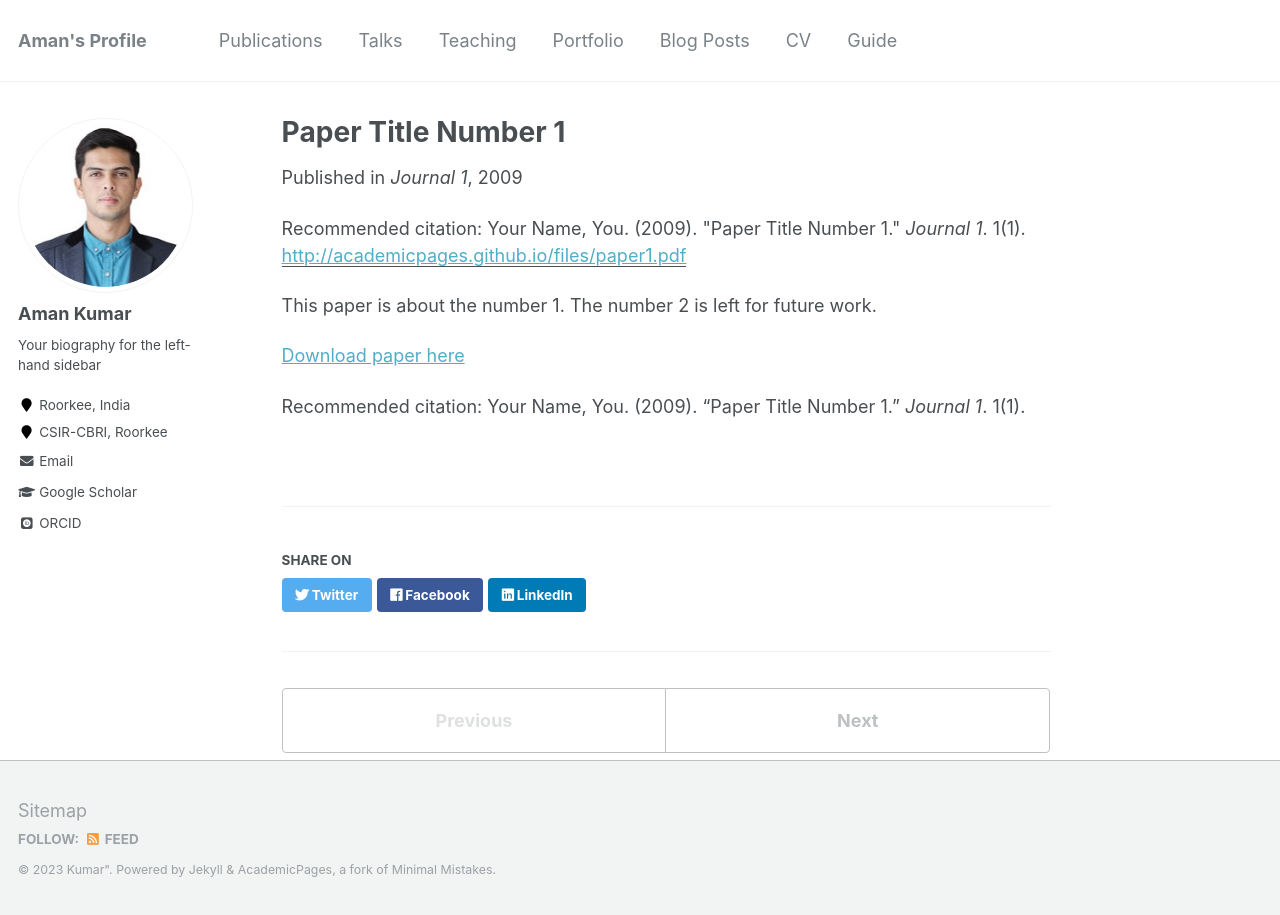
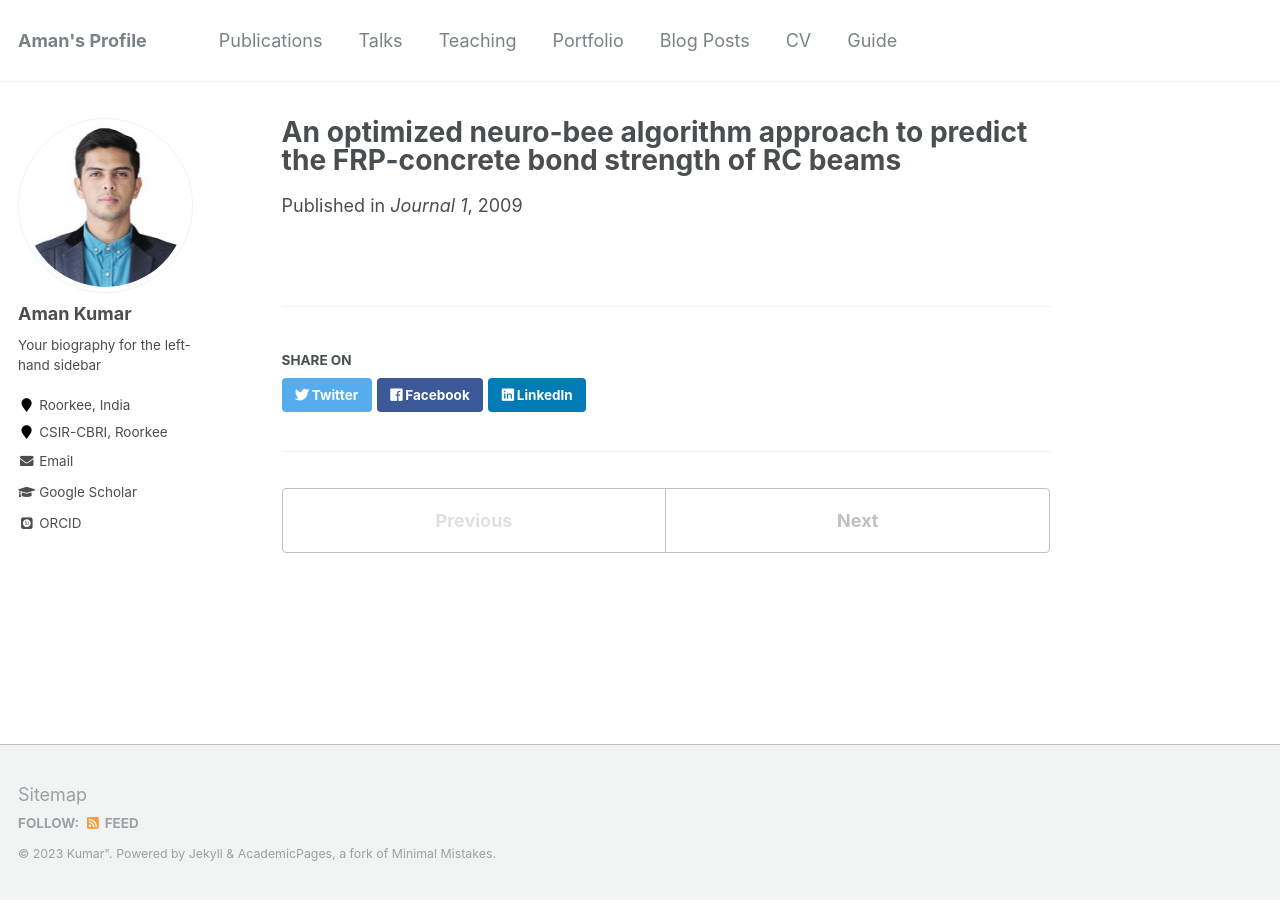
Before and after one commit to mndhiman55/profile, a Jekyll site: the page built from _publications/2009-10-01-paper-title-number-1.md, in a window 1280 px wide. Built offline with Jekyll 4.4.1, drawn with Linux system fonts in a browser that asks for light colours; some web fonts are replaced.

Commit message:
Update 2009-10-01-paper-title-number-1.md

```diff
--- a/_publications/2009-10-01-paper-title-number-1.md
+++ b/_publications/2009-10-01-paper-title-number-1.md
@@ -1,15 +1,9 @@
 ---
-title: "Paper Title Number 1"
+title: "An optimized neuro-bee algorithm approach to predict the FRP-concrete bond strength of RC beams"
 collection: publications
 permalink: /publication/2009-10-01-paper-title-number-1
 excerpt: 'This paper is about the number 1. The number 2 is left for future work.'
 date: 2009-10-01
 venue: 'Journal 1'
-paperurl: 'http://academicpages.github.io/files/paper1.pdf'
-citation: 'Your Name, You. (2009). &quot;Paper Title Number 1.&quot; <i>Journal 1</i>. 1(1).'
+paperurl: '10.1109/ACCESS.2021.3140046'
 ---
-This paper is about the number 1. The number 2 is left for future work.
-
-[Download paper here](http://academicpages.github.io/files/paper1.pdf)
-
-Recommended citation: Your Name, You. (2009). "Paper Title Number 1." <i>Journal 1</i>. 1(1).
```
